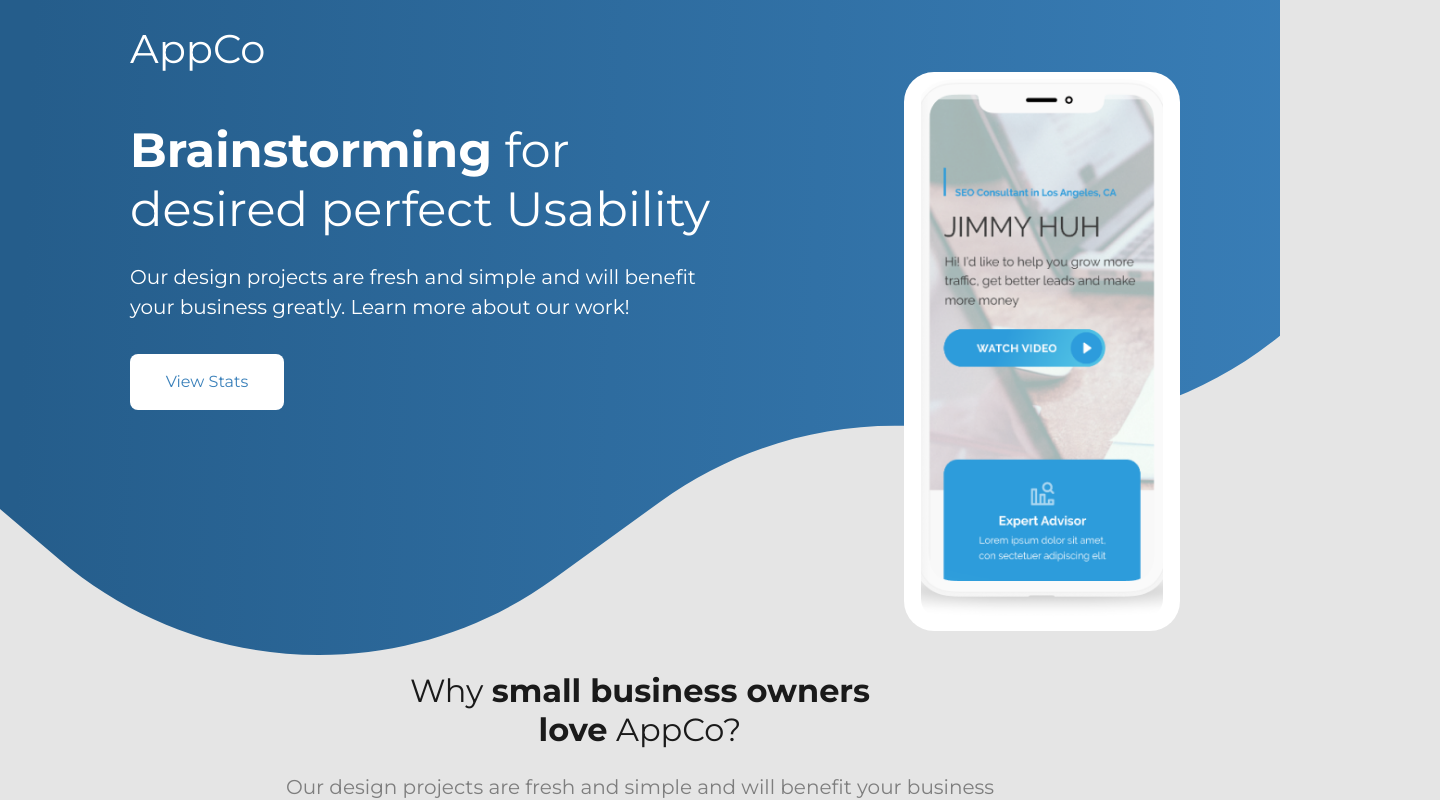
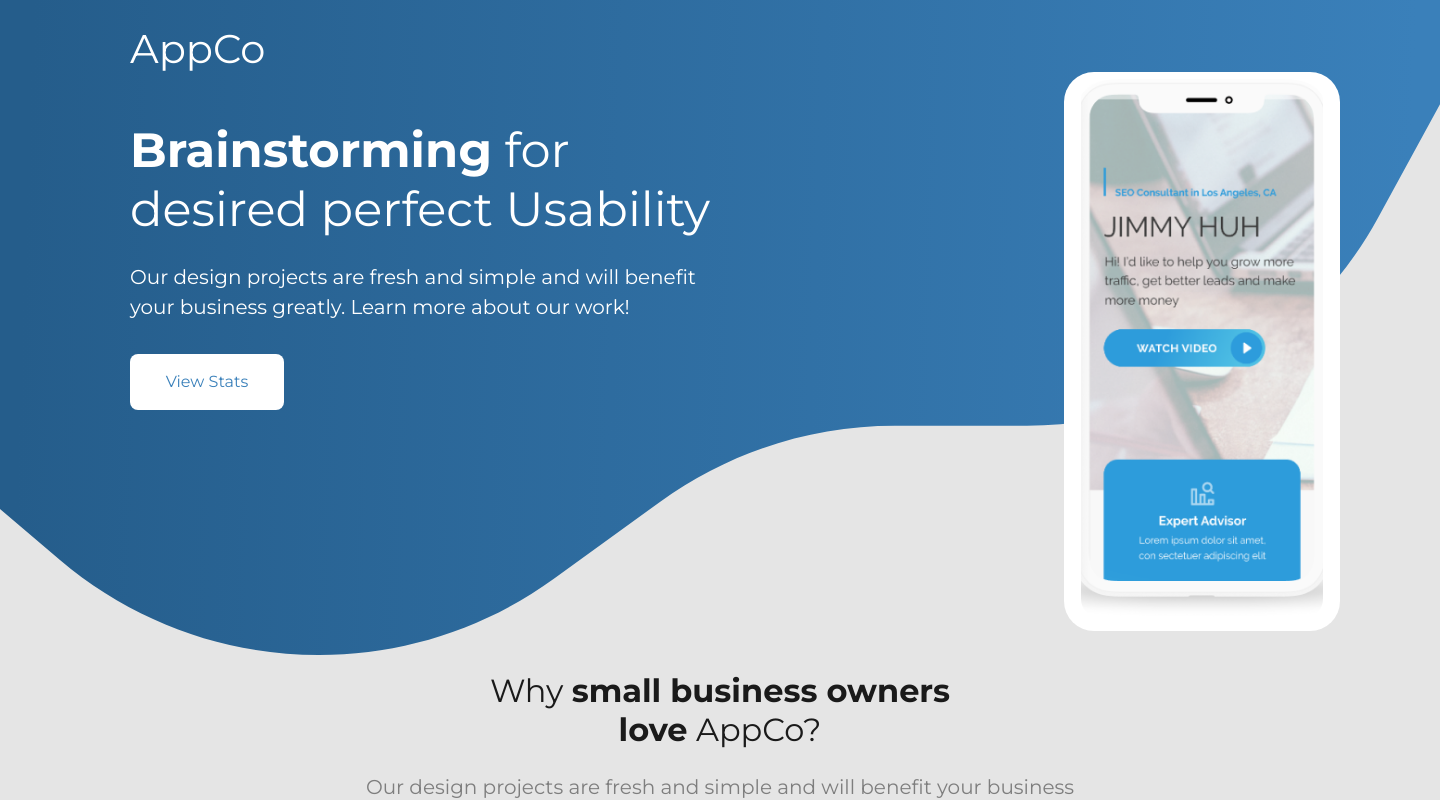
Before and after one commit to tynindima/tt_betmedia, a React (Create React App) app: page /#/ in a window 1280 px wide. Shown: the top 800 px of the page, 1440 px wide, since content can reach past the window. Built offline with nearby package versions, Linux system fonts and the light colour scheme.

Commit message:
changed body width

```diff
--- a/src/App.scss
+++ b/src/App.scss
@@ -12,4 +12,5 @@ body {
   font-family: "Montserrat", sans-serif;
   font-style: normal;
   background: #e5e5e5;
+  width: 1440px;
 }
```
